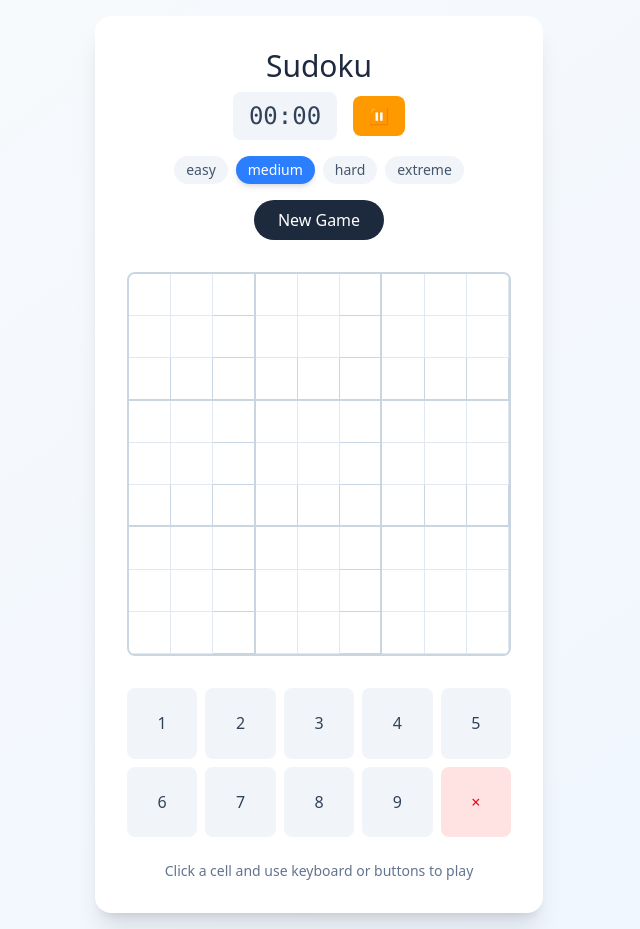
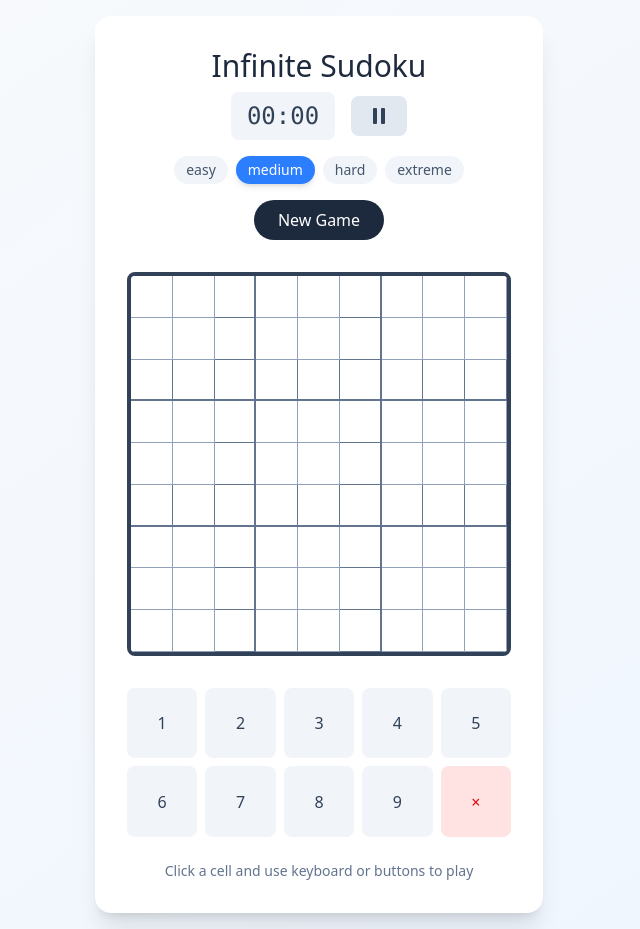
Before and after one commit to shaan-repo/infinite-sudoku, a React (Vite) app: page / in a window 1280 px wide. Shown: the whole page, without its empty margins (321-961 px from the left). Built offline with nearby package versions, Linux system fonts and the light colour scheme.

Commit message:
Functional everything. Style change next

```diff
--- a/src/App.tsx
+++ b/src/App.tsx
@@ -184,7 +184,7 @@
   }, [difficulty]);
 
   const handleCellClick = (row: number, col: number) => {
-    if (initialGrid[row][col] === 0 && !isPaused) {
+    if (!isPaused) {
       setSelectedCell({ row, col });
     }
   };
@@ -227,11 +227,13 @@
   };
 
   const togglePause = () => {
-    setIsPaused(!isPaused);
-    if (isPaused) {
-      // Resuming - adjust start time to account for paused duration
-      setStartTime(Date.now() - elapsedTime);
-    }
+    setIsPaused((prev) => {
+      if (prev) {
+        // Resuming - adjust start time to account for paused duration
+        setStartTime(Date.now() - elapsedTime * 1000);
+      }
+      return !prev;
+    });
   };
 
   const formatTime = (seconds: number): string => {
@@ -276,7 +278,7 @@
     <div className="min-h-screen bg-gradient-to-br from-slate-50 to-blue-50 flex flex-col items-center justify-center p-4">
       <div className="bg-white rounded-2xl shadow-xl p-8 max-w-md w-full">
         <div className="text-center mb-8">
-          <h1 className="text-3xl font-light text-slate-800 mb-2">Sudoku</h1>
+          <h1 className="text-3xl font-light text-slate-800 mb-2">Infinite Sudoku</h1>
 
           <div className="flex items-center justify-center gap-4 mb-4">
             <div className="text-2xl font-mono text-slate-700 bg-slate-100 px-4 py-2 rounded-lg">
@@ -285,15 +287,26 @@
             <button
               onClick={togglePause}
               disabled={isComplete}
-              className={`px-4 py-2 rounded-lg font-medium transition-colors ${
+              className={`px-4 py-2 rounded-lg font-medium transition-colors flex items-center justify-center text-xl ${
                 isComplete
                   ? 'bg-slate-200 text-slate-400 cursor-not-allowed'
                   : isPaused
-                  ? 'bg-green-500 text-white hover:bg-green-600'
-                  : 'bg-amber-500 text-white hover:bg-amber-600'
+                  ? 'bg-blue-500 text-white hover:bg-blue-600'
+                  : 'bg-slate-200 text-slate-700 hover:bg-slate-300'
               }`}
             >
-              {isPaused ? '▶' : '⏸'}
+              {isPaused ? (
+                // Play SVG
+                <svg xmlns="http://www.w3.org/2000/svg" viewBox="0 0 24 24" fill="currentColor" className="w-6 h-6">
+                  <polygon points="6,4 20,12 6,20" />
+                </svg>
+              ) : (
+                // Pause SVG
+                <svg xmlns="http://www.w3.org/2000/svg" viewBox="0 0 24 24" fill="currentColor" className="w-6 h-6">
+                  <rect x="6" y="4" width="4" height="16" rx="1" />
+                  <rect x="14" y="4" width="4" height="16" rx="1" />
+                </svg>
+              )}
             </button>
           </div>
 
@@ -336,11 +349,19 @@
               <div className="text-lg font-mono text-blue-600">Final time: {formatTime(elapsedTime)}</div>
             </div>
           </Modal>
-          <Modal open={isPaused && !isComplete} onClose={togglePause}>
+          <Modal
+            open={isPaused && !isComplete}
+            onClose={togglePause}
+            buttonText="Resume"
+            buttonIcon={
+              <svg xmlns="http://www.w3.org/2000/svg" viewBox="0 0 24 24" fill="currentColor" className="w-4 h-4">
+                <polygon points="6,4 20,12 6,20" />
+              </svg>
+            }
+          >
             <div className="text-center">
-              <div className="text-4xl mb-4">⏸️</div>
-              <div className="text-xl font-medium text-slate-800 mb-2">Game Paused</div>
-              <div className="text-slate-600">Click resume to continue</div>
+              <div className="text-lg font-medium text-slate-800 mb-1">Game Paused</div>
+              <div className="text-sm text-slate-600">No Cheating!</div>
             </div>
           </Modal>
         </div>
--- a/src/components/Board.tsx
+++ b/src/components/Board.tsx
@@ -14,22 +14,60 @@
 }
 
 const Board: React.FC<BoardProps> = ({ grid, initialGrid, conflicts, selectedCell, handleCellClick }) => {
+  // Calculate which cells should be highlighted
+  const getHighlightedCells = (): Set<string> => {
+    const highlightedCells = new Set<string>();
+
+    if (!selectedCell) return highlightedCells;
+
+    const { row, col } = selectedCell;
+    const selectedValue = grid[row][col];
+
+    // Only highlight if the selected cell has a number (is filled)
+    if (selectedValue === 0) return highlightedCells;
+
+    // Highlight the entire row and column
+    for (let i = 0; i < 9; i++) {
+      highlightedCells.add(`${row}-${i}`); // Row
+      highlightedCells.add(`${i}-${col}`); // Column
+    }
+
+    // Highlight all cells with the same number
+    for (let r = 0; r < 9; r++) {
+      for (let c = 0; c < 9; c++) {
+        if (grid[r][c] === selectedValue) {
+          highlightedCells.add(`${r}-${c}`);
+        }
+      }
+    }
+
+    return highlightedCells;
+  };
+
+  const highlightedCells = getHighlightedCells();
+
   return (
-    <div className="grid grid-cols-9 gap-0 border-2 border-slate-300 rounded-lg overflow-hidden bg-white shadow-inner">
+    <div className="grid grid-cols-9 gap-0 border-4 border-slate-700 rounded-lg overflow-hidden bg-white shadow-inner">
       {grid.map((row, rowIndex) =>
         row.map((cell, colIndex) => {
           // Calculate border classes for 3x3 grid and cell separation
           const borderClass = `
-            ${(rowIndex + 1) % 3 === 0 && rowIndex !== 8 ? 'border-b-2 border-slate-300' : 'border-b border-slate-200'}
-            ${(colIndex + 1) % 3 === 0 && colIndex !== 8 ? 'border-r-2 border-slate-300' : 'border-r border-slate-200'}
+            ${(rowIndex + 1) % 3 === 0 && rowIndex !== 8 ? 'border-b-2 border-slate-500' : 'border-b border-slate-400'}
+            ${(colIndex + 1) % 3 === 0 && colIndex !== 8 ? 'border-r-2 border-slate-500' : 'border-r border-slate-400'}
           `;
+
+          const isSelected = selectedCell?.row === rowIndex && selectedCell?.col === colIndex;
+          const isInitial = initialGrid[rowIndex][colIndex] !== 0;
+
           return (
             <Cell
               key={`${rowIndex}-${colIndex}`}
               value={cell}
-              isSelected={selectedCell?.row === rowIndex && selectedCell?.col === colIndex}
+              isSelected={isSelected && !isInitial}
+              isInitialSelected={isSelected && isInitial}
               isConflicted={conflicts.has(`${rowIndex}-${colIndex}`)}
-              isInitial={initialGrid[rowIndex][colIndex] !== 0}
+              isHighlighted={highlightedCells.has(`${rowIndex}-${colIndex}`)}
+              isInitial={isInitial}
               onClick={() => handleCellClick(rowIndex, colIndex)}
               borderClass={borderClass}
             />
--- a/src/components/Cell.tsx
+++ b/src/components/Cell.tsx
@@ -3,14 +3,16 @@
 interface CellProps {
   value: number;
   isSelected: boolean;
+  isInitialSelected: boolean;
   isConflicted: boolean;
   isInitial: boolean;
+  isHighlighted: boolean;
   onClick: () => void;
   borderClass?: string;
   children?: React.ReactNode;
 }
 
-const Cell: React.FC<CellProps> = ({ value, isSelected, isConflicted, isInitial, onClick, borderClass = '', children }) => {
+const Cell: React.FC<CellProps> = ({ value, isSelected, isInitialSelected, isConflicted, isHighlighted, isInitial, onClick, borderClass = '', children }) => {
   return (
     <div
       onClick={onClick}
@@ -22,6 +24,10 @@
           ? 'bg-red-100 text-red-700 ring-1 ring-red-300'
           : isSelected
           ? 'bg-blue-100 ring-2 ring-blue-400 ring-inset'
+          : isInitialSelected
+          ? 'ring-2 ring-black ring-inset'
+          : isHighlighted
+          ? 'bg-blue-100'
           : isInitial
           ? 'bg-slate-50 text-slate-800'
           : value !== 0
--- a/src/components/Modal.tsx
+++ b/src/components/Modal.tsx
@@ -4,15 +4,20 @@
   open: boolean;
   onClose: () => void;
   children: React.ReactNode;
+  buttonText?: string;
+  buttonIcon?: React.ReactNode;
 }
 
-const Modal: React.FC<ModalProps> = ({ open, onClose, children }) => {
+const Modal: React.FC<ModalProps> = ({ open, onClose, children, buttonText = 'OK', buttonIcon }) => {
   if (!open) return null;
   return (
-    <div className="fixed inset-0 bg-white bg-opacity-95 flex items-center justify-center z-50">
-      <div className="relative bg-white rounded-lg shadow-lg p-6 max-w-sm w-full">
+    <div className="fixed inset-0 bg-white/60 backdrop-blur-sm flex items-center justify-center z-50">
+      <div className="relative bg-white rounded-xl shadow-lg p-4 max-w-xs w-full mx-4">
         {children}
-        <button onClick={onClose} className="mt-4 px-4 py-2 bg-blue-500 text-white rounded-lg w-full">OK</button>
+        <button onClick={onClose} className="mt-3 px-3 py-2 bg-blue-500 text-white rounded-lg w-full flex items-center justify-center gap-2 text-sm">
+          {buttonIcon}
+          {buttonText}
+        </button>
       </div>
     </div>
   );
```
